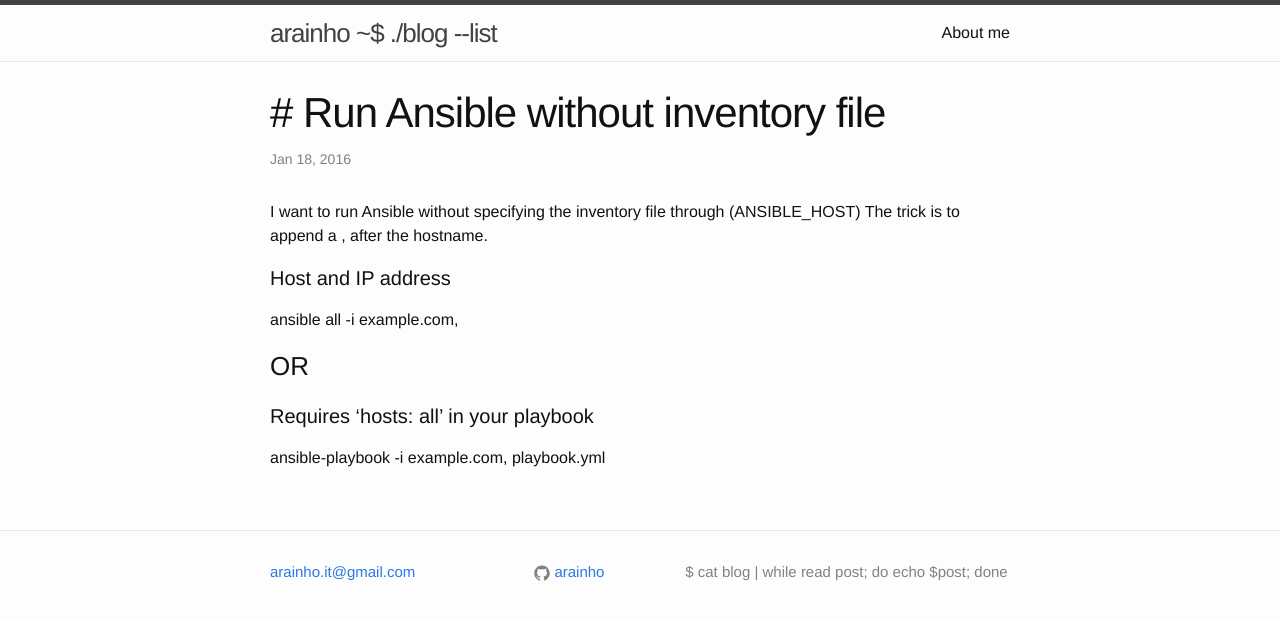
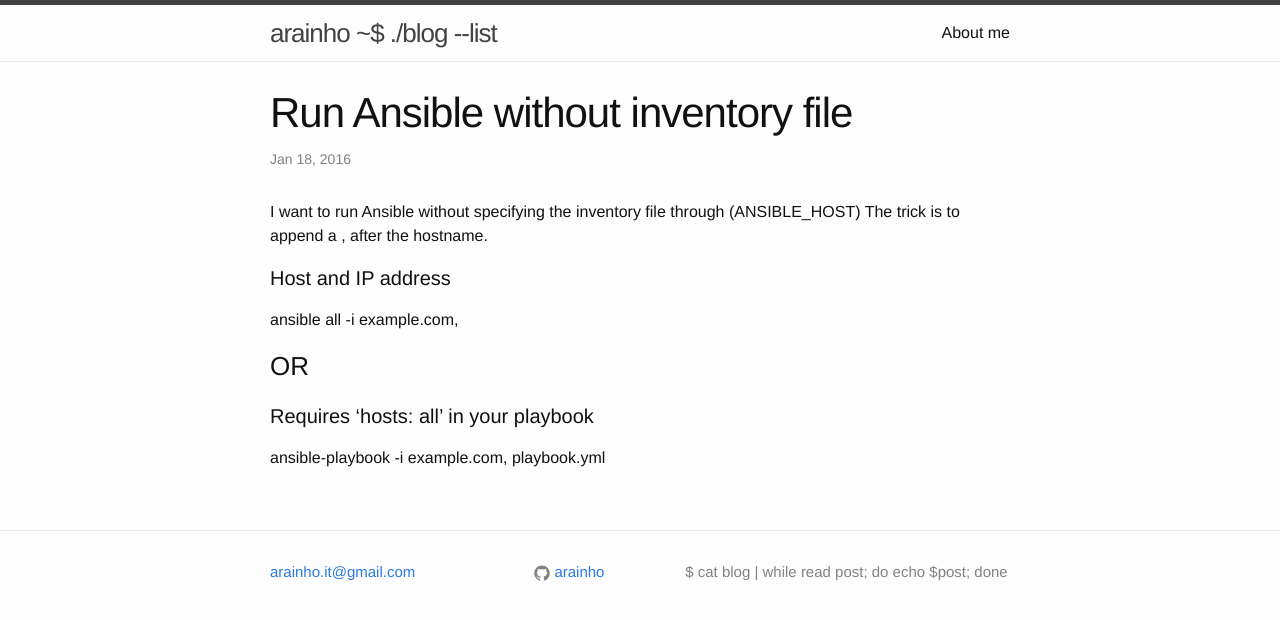
Before and after one commit to arainho/arainho.github.io, a Jekyll site: the page built from _posts/2016-01-18-ansible-no-inventory-file-just-host-directly.md, in a window 1280 px wide. Shown: the top 620 px of the page. Built offline with Jekyll 4.4.1, drawn with Linux system fonts in a browser that asks for light colours.

Commit message:
remove sign #

```diff
--- a/_posts/2016-01-18-ansible-no-inventory-file-just-host-directly.md
+++ b/_posts/2016-01-18-ansible-no-inventory-file-just-host-directly.md
@@ -1,6 +1,6 @@
 ---
 layout: post
-title:  "# Run Ansible without inventory file"
+title:  "Run Ansible without inventory file"
 date:   2016-01-18 10:36
 categories: ansible inventory-file hosts
 ---
```
